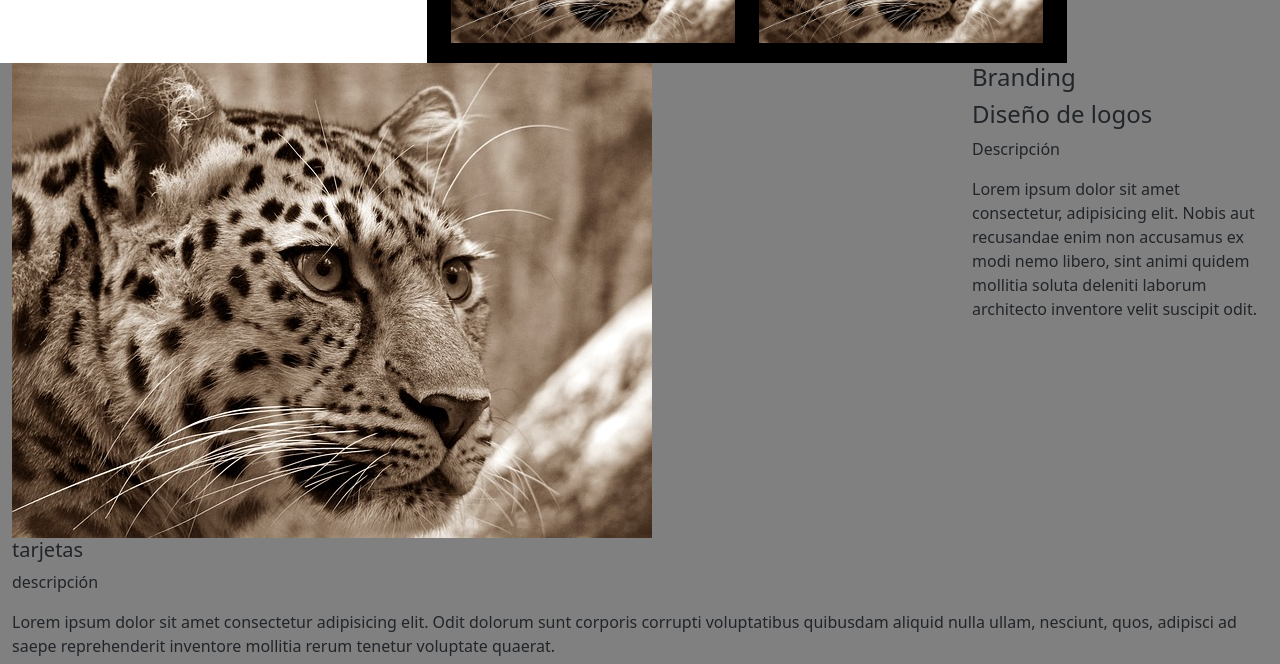
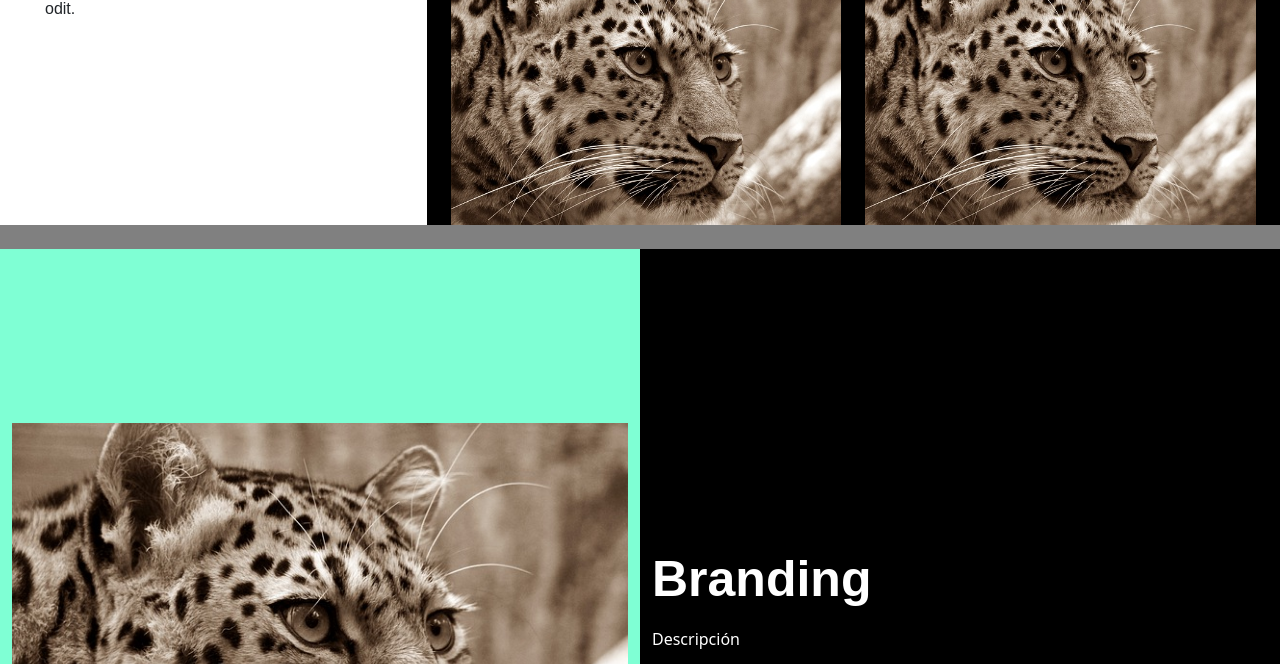
Before and after one commit to ChristianDeM/Portafolio, a plain HTML site: page index.html in a window 1280 px wide. Shown: the part 2205-2869 px from the top of the page. Drawn offline with nearby package versions, Linux system fonts and the light colour scheme.

Commit message:
Creando seccion branding

```diff
--- a/css/style.scss
+++ b/css/style.scss
@@ -99,3 +99,30 @@ body {
         background-color: black;
     }
 }
+
+#Branding{
+    background-color: white;
+
+    p{
+        color: white;
+    }
+    h4{
+        color:white;
+        font-weight:800;
+        font-size: 50px;
+        font-family: 'Oswald', sans-serif;
+        padding-bottom: 10px;
+    }
+    .branding-info{
+        background-color: black;
+        padding-top: 300px;
+        padding-bottom:300px;
+    }
+    .maka{
+        background-color: aquamarine;
+        display: flex;
+        justify-content: center;
+        align-items: center;
+
+    }
+}
--- a/index.html
+++ b/index.html
@@ -30,7 +30,7 @@
   <section id="pie">
     <div class="container">
         <span>
-            numero
+            <br>
         </span>
     </div>
   </section>
@@ -93,6 +93,14 @@
     </div>
   </section>
 
+  <section id="pie">
+    <div class="container">
+        <span>
+            <br>
+        </span>
+    </div>
+  </section>
+
   <section id="diseños">
     <div class="container-fluid">
         <div class="row">
@@ -101,7 +109,7 @@
                 <h6>Descripción</h6>
                 <p>Lorem ipsum dolor sit amet consectetur, adipisicing elit. Nobis aut recusandae enim non accusamus ex modi nemo libero, sint animi quidem mollitia soluta deleniti laborum architecto inventore velit suscipit odit.</p>
             </div>
-            <div class="col-md-6 info-fotos">
+            <div class="col-md-8 info-fotos">
                 <div class="container-fluid">
                     <div class="row">
                         <div class="col-md-6">
@@ -127,15 +135,22 @@
     </div>
   </section>
 
+  <section id="pie">
+    <div class="container">
+        <span>
+            <br>
+        </span>
+    </div>
+  </section>
+
   <section id="Branding">
     <div class="container-fluid">
         <div class="row">
-            <div class="col-md-9">
-                <img src="img/logo.jpg" class="img-fluid" alt="Responsive image">
+            <div class="col-md-6 maka">
+                        <img src="img/logo.jpg" class="img-fluid" alt="Responsive image">
             </div>
-            <div class="col-md-3">
+            <div class="col-md-6 branding-info">
                 <h4>Branding </h4>
-                <H4>Diseño de logos</H4>
                 <p>Descripción</p>
                 <p>Lorem ipsum dolor sit amet consectetur, adipisicing elit. Nobis aut recusandae enim non accusamus ex modi nemo libero, sint animi quidem mollitia soluta deleniti laborum architecto inventore velit suscipit odit.</p>
             </div>
```
Also changed, not shown: css/style.css, 1 other file.
